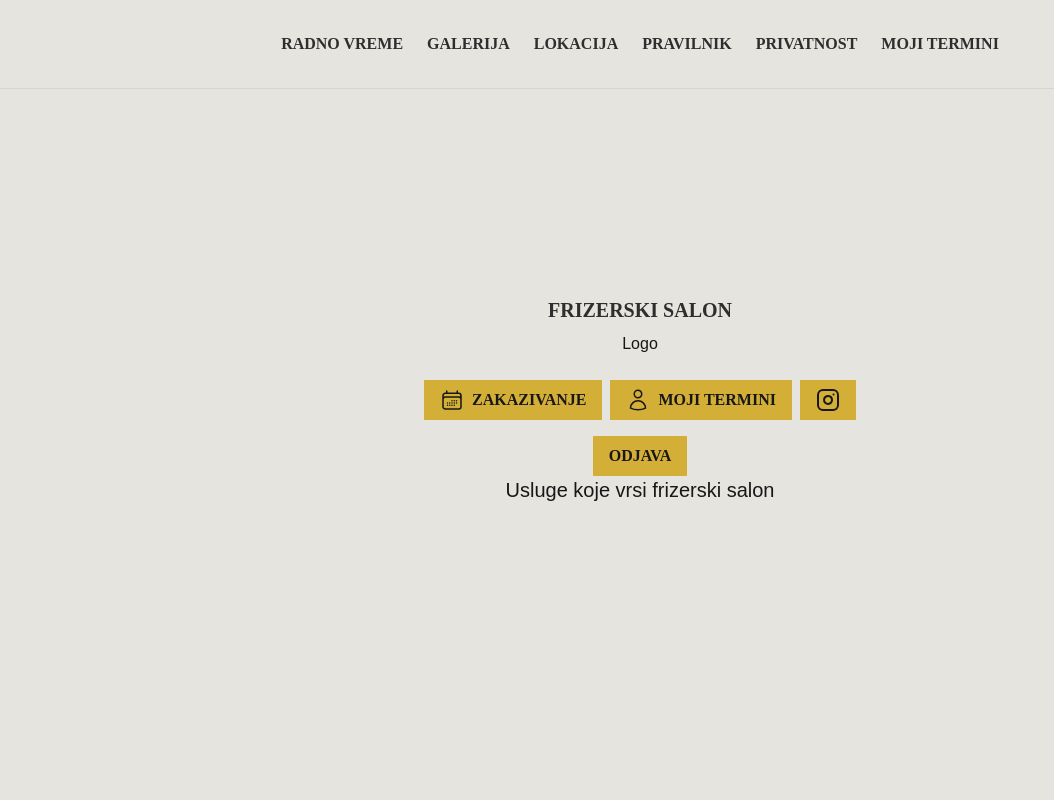
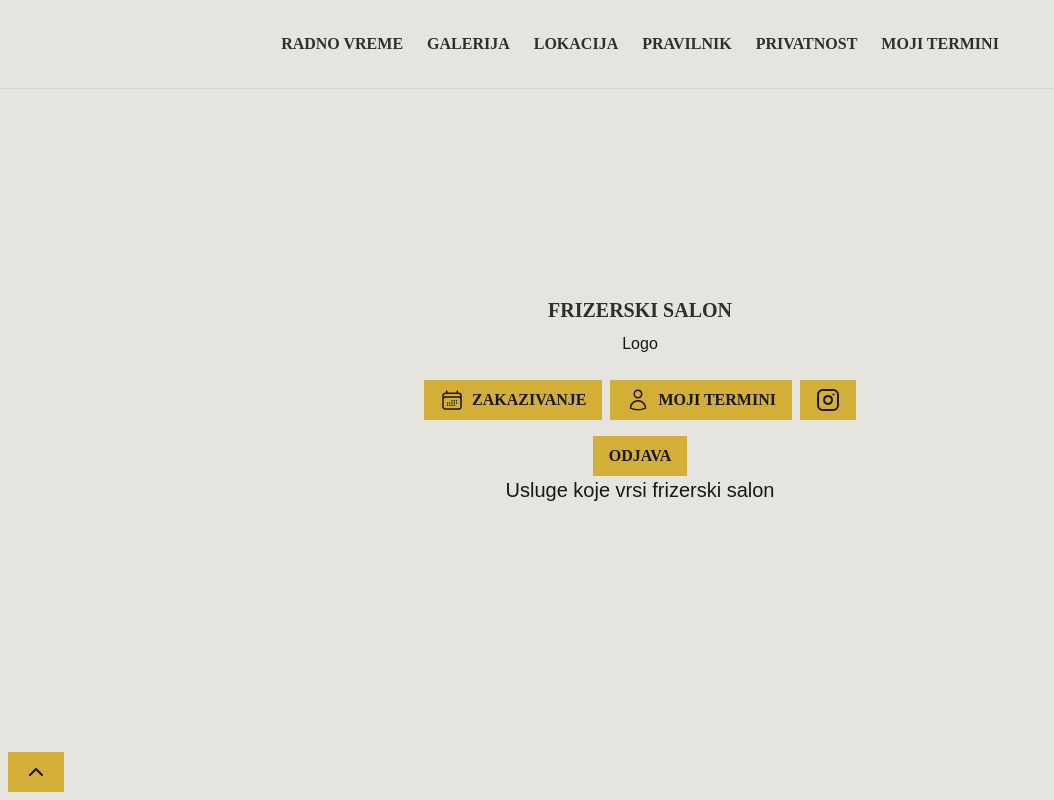
Before and after one commit to Nik0la11/eto, a Next.js app: page / in a window 1280 px wide. Shown: the top 800 px of the page, without its empty margins (0-1054 px from the left). Built offline with nearby package versions, Linux system fonts and the light colour scheme.

Commit message:
TopButton

```diff
--- a/src/app/components/Content.jsx
+++ b/src/app/components/Content.jsx
@@ -5,6 +5,7 @@ import Location from "./Location";
 import Appointment from "./Appointment";
 import { Suspense } from "react";
 import Appointment2 from "./Appointment2";
+import TopButton from "./TopButton";
 
 const Content = () => {
   return (
@@ -16,6 +17,7 @@ const Content = () => {
         <Appointment />
       </Suspense>
       <Location />
+      <TopButton />
     </div>
   );
 };
--- /dev/null
+++ b/src/app/components/TopButton.jsx
@@ -0,0 +1,19 @@
+"use client";
+import Button from "./Button";
+import { ChevronUpIcon } from "lucide-react";
+
+const TopButton = () => {
+  const scrollToTop = () => {
+    window.scrollTo({ top: 0, behavior: "smooth" });
+  };
+
+  return (
+    <div className="fixed z-50 bottom-2 left-2">
+      <Button onClick={scrollToTop}>
+        <ChevronUpIcon className="h-6 w-6 text-black-600" />
+      </Button>
+    </div>
+  );
+};
+
+export default TopButton;
```
